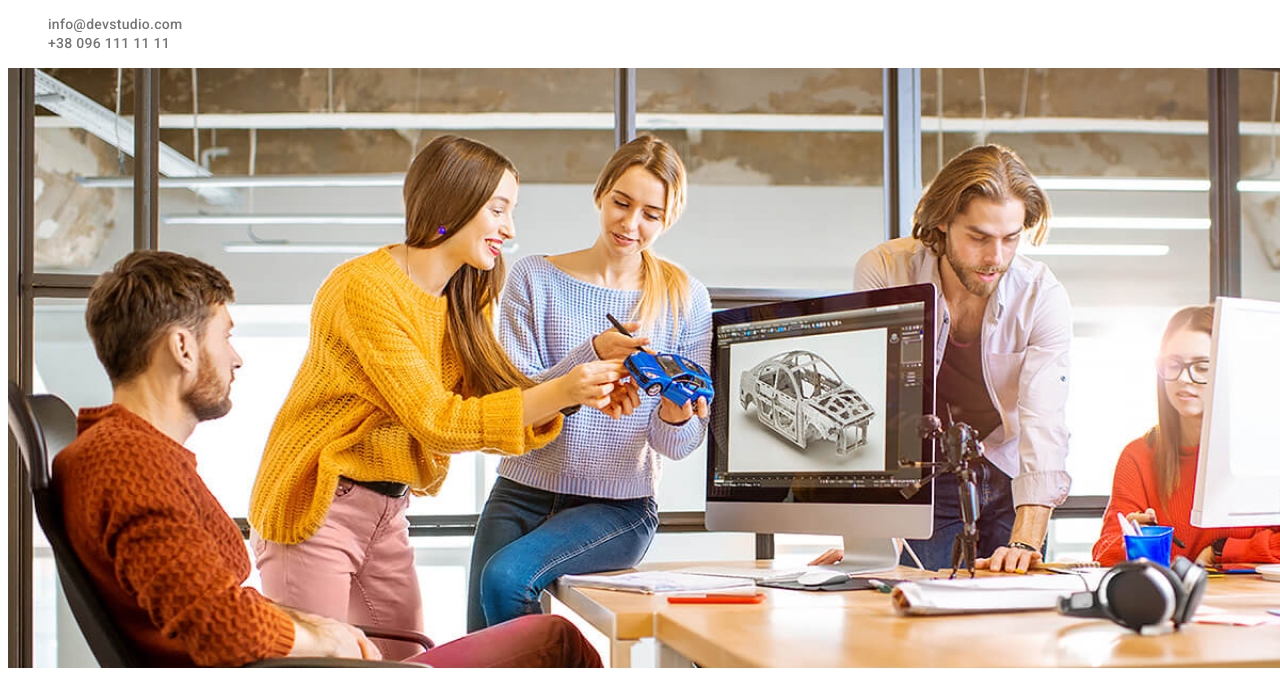
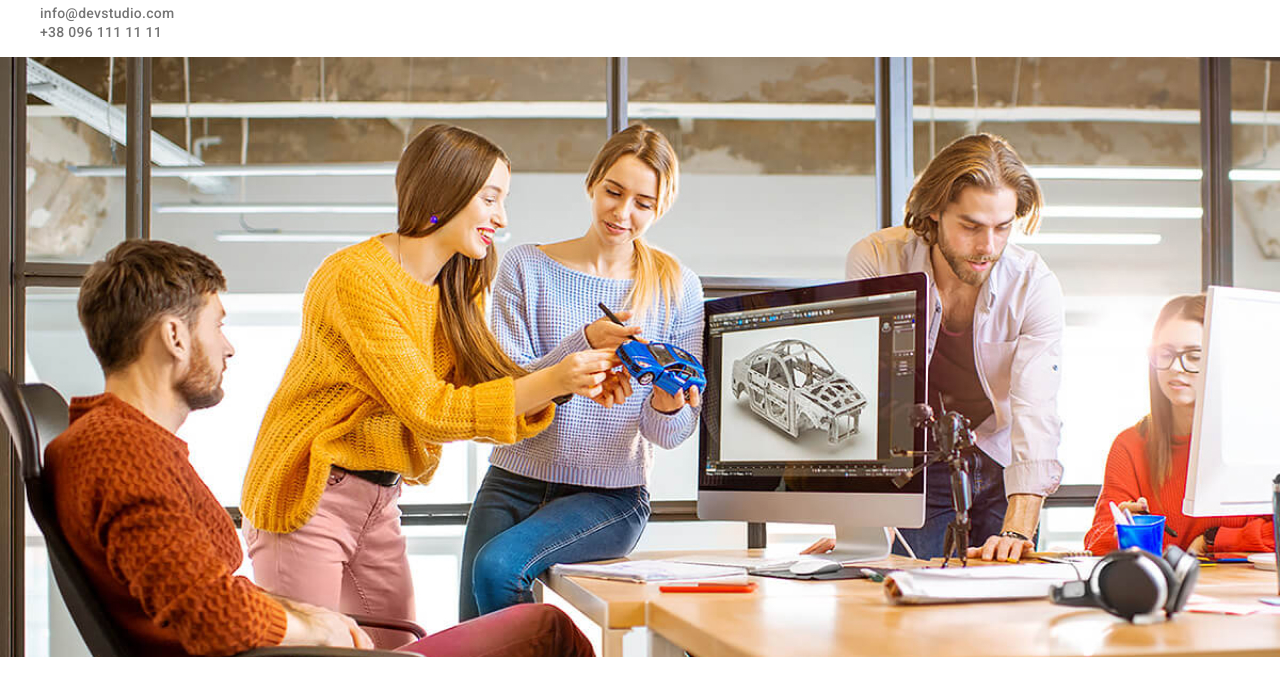
Before and after one commit to savchuk-aleksandr/goit-markup-hw-02, a plain HTML site: page index.html in a window 1280 px wide. Shown: the part 114-809 px from the top of the page. Drawn offline with nearby package versions, Linux system fonts and the light colour scheme.

Commit message:
нормолизирован CSS, убраны коменты

```diff
--- a/index.html
+++ b/index.html
@@ -8,6 +8,7 @@
     <link
         href="https://fonts.googleapis.com/css2?family=Raleway:wght@700&family=Roboto:wght@400;500;700;900&display=swap"
         rel="stylesheet">
+    <link rel="stylesheet" href="https://cdnjs.cloudflare.com/ajax/libs/modern-normalize/0.6.0/modern-normalize.min.css">
     <link rel="stylesheet" href="./css/style.css">
 </head>
 
```
Also changed, not shown: css/style.css (+1 -9 lines), partfolio.html (+1 -0 lines).
